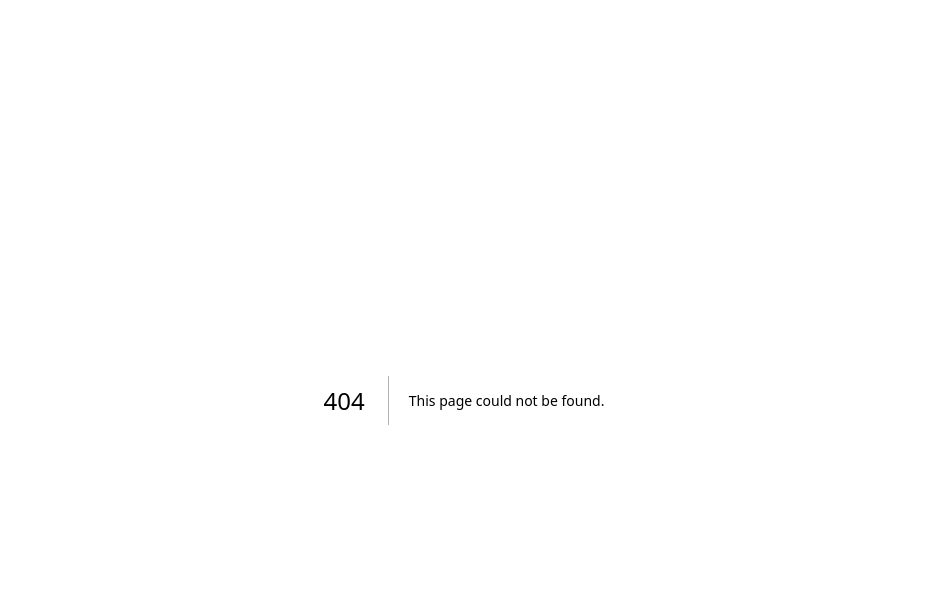
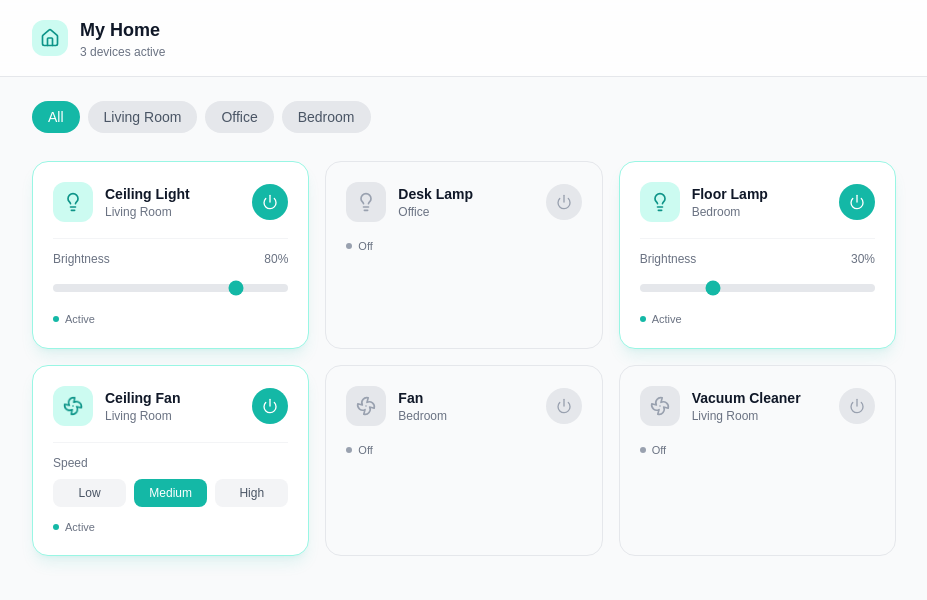
Before and after one commit to interactive-house-hkr/interactive-house, a Next.js app in the folder apps/web/: page /dashboard in a window 1280 px wide. Before the commit this address had no page. Shown: the top 600 px of the page, without its empty margins (176-1103 px from the left). Built offline with nearby package versions, Linux system fonts and the light colour scheme.

Commit message:
moved page.tsx into app\dashboard
moved page.tsx into app\dashboard

```diff
--- /dev/null
+++ b/apps/web/src/app/dashboard/page.tsx
@@ -0,0 +1,95 @@
+"use client";
+
+import { useState } from "react";
+import { DeviceCard, Device } from "@/components/DeviceCard";
+import { Home } from "lucide-react";
+
+const initialDevices: Device[] = [
+  { id: "1", name: "Ceiling Light", type: "light", room: "Living Room", isOn: true, brightness: 80 },
+  { id: "2", name: "Desk Lamp", type: "light", room: "Office", isOn: false, brightness: 50 },
+  { id: "3", name: "Floor Lamp", type: "light", room: "Bedroom", isOn: true, brightness: 30 },
+  { id: "4", name: "Ceiling Fan", type: "fan", room: "Living Room", isOn: true, speed: 2 },
+  { id: "5", name: "Fan", type: "fan", room: "Bedroom", isOn: false, speed: 1 },
+  { id: "6", name: "Vacuum Cleaner", type: "fan", room: "Living Room", isOn: false, speed: 1 },
+];
+
+const rooms = ["All", ...Array.from(new Set(initialDevices.map((d) => d.room)))];
+
+export default function DashboardPage() {
+  const [devices, setDevices] = useState<Device[]>(initialDevices);
+  const [activeRoom, setActiveRoom] = useState("All");
+
+  const filtered =
+    activeRoom === "All"
+      ? devices
+      : devices.filter((d) => d.room === activeRoom);
+
+  const activeCount = devices.filter((d) => d.isOn).length;
+
+  const toggle = (id: string) =>
+    setDevices((prev) =>
+      prev.map((d) => (d.id === id ? { ...d, isOn: !d.isOn } : d))
+    );
+
+  const setBrightness = (id: string, value: number) =>
+    setDevices((prev) =>
+      prev.map((d) => (d.id === id ? { ...d, brightness: value } : d))
+    );
+
+  const setSpeed = (id: string, value: number) =>
+    setDevices((prev) =>
+      prev.map((d) => (d.id === id ? { ...d, speed: value } : d))
+    );
+
+  return (
+    <div className="min-h-screen bg-gray-50">
+      <header className="sticky top-0 z-10 bg-white/80 backdrop-blur-md border-b border-gray-200">
+        <div className="max-w-4xl mx-auto px-4 py-4 flex items-center gap-3">
+          <div className="flex h-9 w-9 items-center justify-center rounded-xl bg-teal-100">
+            <Home className="h-5 w-5 text-teal-600" />
+          </div>
+          <div>
+            <h1 className="text-lg font-bold text-gray-900">My Home</h1>
+            <p className="text-xs text-gray-500">{activeCount} devices active</p>
+          </div>
+        </div>
+      </header>
+
+      <main className="max-w-4xl mx-auto px-4 py-6">
+        <div className="flex gap-2 mb-6 overflow-x-auto pb-1">
+          {rooms.map((room) => (
+            <button
+              key={room}
+              onClick={() => setActiveRoom(room)}
+              className={`shrink-0 rounded-full px-4 py-1.5 text-sm font-medium transition-colors ${
+                activeRoom === room
+                  ? "bg-teal-500 text-white"
+                  : "bg-gray-200 text-gray-600 hover:bg-gray-300"
+              }`}
+            >
+              {room}
+            </button>
+          ))}
+        </div>
+
+        <div className="grid grid-cols-1 sm:grid-cols-2 lg:grid-cols-3 gap-4">
+          {filtered.map((device) => (
+            <DeviceCard
+              key={device.id}
+              device={device}
+              onToggle={toggle}
+              onBrightnessChange={setBrightness}
+              onSpeedChange={setSpeed}
+            />
+          ))}
+        </div>
+
+        {filtered.length === 0 && (
+          <p className="text-center text-gray-500 py-12">
+            No devices in this room.
+          </p>
+        )}
+      </main>
+    </div>
+  );
+}
```
